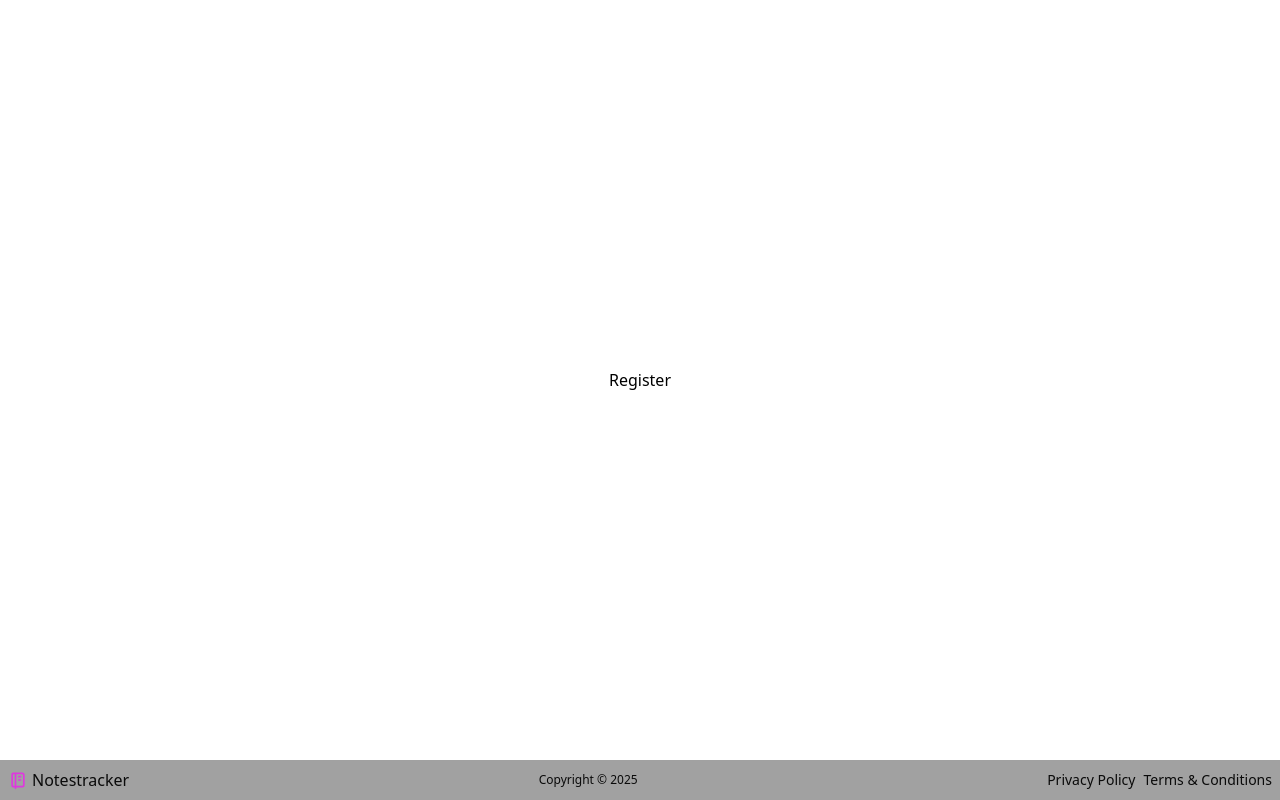
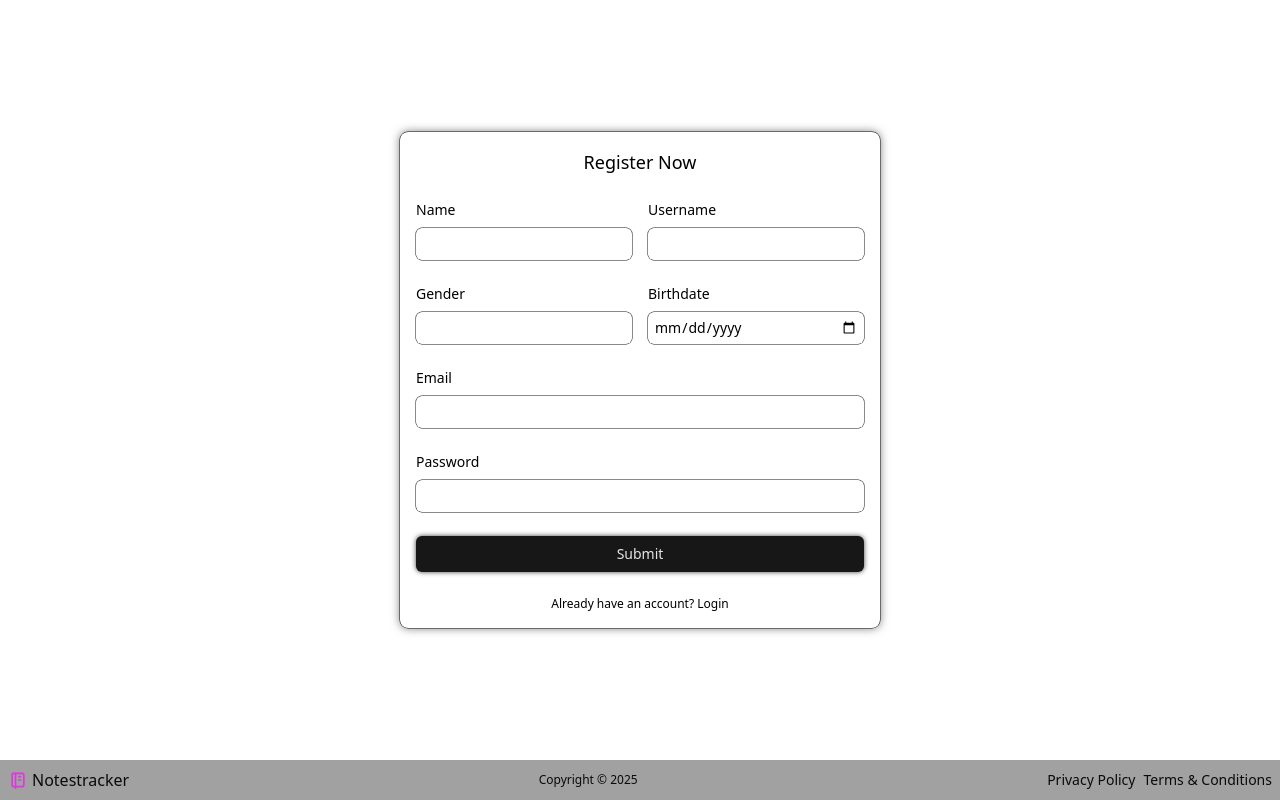
Before and after one commit to mtayyabrawan/notestracker, a React (Vite) app: page /auth/register in a window 1280 px wide. Built offline with nearby package versions, Linux system fonts and the light colour scheme.

Commit message:
feat: implemented registration form with validation and navigation to login

```diff
--- a/src/pages/auth/Register.tsx
+++ b/src/pages/auth/Register.tsx
@@ -1,5 +1,161 @@
+import { Link } from "react-router";
+import { useForm } from "react-hook-form";
+import { zodResolver } from "@hookform/resolvers/zod";
+import { toast } from "sonner";
+import registerSchema, {
+  type RegisterSchema,
+} from "../../schemas/registerSchema";
+
 function Register() {
-  return <div>Register</div>;
+  const {
+    register,
+    handleSubmit,
+    reset,
+    formState: { isSubmitting, errors },
+  } = useForm({
+    defaultValues: {
+      name: "",
+      username: "",
+      email: "",
+      password: "",
+      gender: "",
+      birthdate: "",
+    },
+    resolver: zodResolver(registerSchema),
+  });
+
+  async function formSubmit(formdata: RegisterSchema) {
+    console.log(formdata);
+    toast.success("Registration successful!");
+    reset();
+  }
+
+  return (
+    <form
+      className="my-20 w-[30rem] space-y-6 rounded-lg p-4 text-sm shadow-[0px_0px_10px_0px_var(--color-neutral-500)] ring-[0.5px] ring-neutral-900"
+      onSubmit={handleSubmit(formSubmit)}
+      noValidate
+    >
+      <h1 className="text-center text-lg font-medium">Register Now</h1>
+      <div className="grid grid-cols-2 gap-4">
+        <div className="flex w-full flex-col items-center space-y-2">
+          <label htmlFor="name" className="w-full">
+            Name
+          </label>
+          {errors.name && (
+            <span className="mx-auto w-[95%] text-right text-[10px] text-red-500">
+              {errors.name.message}
+            </span>
+          )}
+          <input
+            type="text"
+            id="name"
+            autoComplete="off"
+            {...register("name")}
+            className={`w-full rounded-md p-1.5 text-center ring-[0.5px] focus-visible:outline-hidden ${errors.name ? "ring-red-500 focus-visible:shadow-[0px_0px_8px_0px_var(--color-red-700)]" : "ring-neutral-900 focus-visible:shadow-[0px_0px_8px_0px_var(--color-neutral-700)]"}`}
+          />
+        </div>
+        <div className="flex w-full flex-col items-center space-y-2">
+          <label htmlFor="username" className="w-full">
+            Username
+          </label>
+          {errors.username && (
+            <span className="mx-auto w-[95%] text-right text-[10px] text-red-500">
+              {errors.username.message}
+            </span>
+          )}
+          <input
+            type="text"
+            id="usernae"
+            autoComplete="off"
+            {...register("username")}
+            className={`w-full rounded-md p-1.5 text-center ring-[0.5px] focus-visible:outline-hidden ${errors.username ? "ring-red-500 focus-visible:shadow-[0px_0px_8px_0px_var(--color-red-700)]" : "ring-neutral-900 focus-visible:shadow-[0px_0px_8px_0px_var(--color-neutral-700)]"}`}
+          />
+        </div>
+      </div>
+      <div className="grid grid-cols-2 gap-4">
+        <div className="flex w-full flex-col items-center space-y-2">
+          <label htmlFor="gender" className="w-full">
+            Gender
+          </label>
+          {errors.gender && (
+            <span className="mx-auto w-[95%] text-right text-[10px] text-red-500">
+              {errors.gender.message}
+            </span>
+          )}
+          <input
+            type="password"
+            id="gender"
+            autoComplete="off"
+            {...register("gender")}
+            className={`w-full rounded-md p-1.5 text-center ring-[0.5px] focus-visible:outline-hidden ${errors.gender ? "ring-red-500 focus-visible:shadow-[0px_0px_8px_0px_var(--color-red-700)]" : "ring-neutral-900 focus-visible:shadow-[0px_0px_8px_0px_var(--color-neutral-700)]"}`}
+          />
+        </div>
+        <div className="flex w-full flex-col items-center space-y-2">
+          <label htmlFor="birthdate" className="w-full">
+            Birthdate
+          </label>
+          {errors.birthdate && (
+            <span className="mx-auto w-[95%] text-right text-[10px] text-red-500">
+              {errors.birthdate.message}
+            </span>
+          )}
+          <input
+            type="date"
+            id="birthdate"
+            autoComplete="off"
+            {...register("birthdate")}
+            className={`w-full rounded-md p-1.5 text-center ring-[0.5px] focus-visible:outline-hidden ${errors.birthdate ? "ring-red-500 focus-visible:shadow-[0px_0px_8px_0px_var(--color-red-700)]" : "ring-neutral-900 focus-visible:shadow-[0px_0px_8px_0px_var(--color-neutral-700)]"}`}
+          />
+        </div>
+      </div>
+      <div className="flex w-full flex-col items-center space-y-2">
+        <label htmlFor="email" className="w-full">
+          Email
+        </label>
+        {errors.email && (
+          <span className="mx-auto w-[95%] text-right text-[10px] text-red-500">
+            {errors.email.message}
+          </span>
+        )}
+        <input
+          type="email"
+          id="email"
+          autoComplete="off"
+          {...register("email")}
+          className={`w-full rounded-md p-1.5 text-center ring-[0.5px] focus-visible:outline-hidden ${errors.email ? "ring-red-500 focus-visible:shadow-[0px_0px_8px_0px_var(--color-red-700)]" : "ring-neutral-900 focus-visible:shadow-[0px_0px_8px_0px_var(--color-neutral-700)]"}`}
+        />
+      </div>
+      <div className="flex w-full flex-col items-center space-y-2">
+        <label htmlFor="password" className="w-full">
+          Password
+        </label>
+        {errors.password && (
+          <span className="mx-auto w-[95%] text-right text-[10px] text-red-500">
+            {errors.password.message}
+          </span>
+        )}
+        <input
+          type="password"
+          id="password"
+          autoComplete="off"
+          {...register("password")}
+          className={`w-full rounded-md p-1.5 text-center ring-[0.5px] focus-visible:outline-hidden ${errors.password ? "ring-red-500 focus-visible:shadow-[0px_0px_8px_0px_var(--color-red-700)]" : "ring-neutral-900 focus-visible:shadow-[0px_0px_8px_0px_var(--color-neutral-700)]"}`}
+        />
+      </div>
+      <button
+        disabled={isSubmitting}
+        className="w-full cursor-pointer rounded-md bg-neutral-900 px-2.5 py-2 font-medium text-neutral-200 shadow-[0px_0px_5px_0px_var(--color-neutral-700)] hover:bg-neutral-800 focus-visible:outline-hidden disabled:cursor-not-allowed disabled:bg-neutral-500"
+      >
+        Submit
+      </button>
+      <div className="flex w-full items-center justify-center text-xs">
+        <Link to="/auth/login" className="underline-offset-1 hover:underline">
+          Already have an account? Login
+        </Link>
+      </div>
+    </form>
+  );
 }
 
 export default Register;
```
